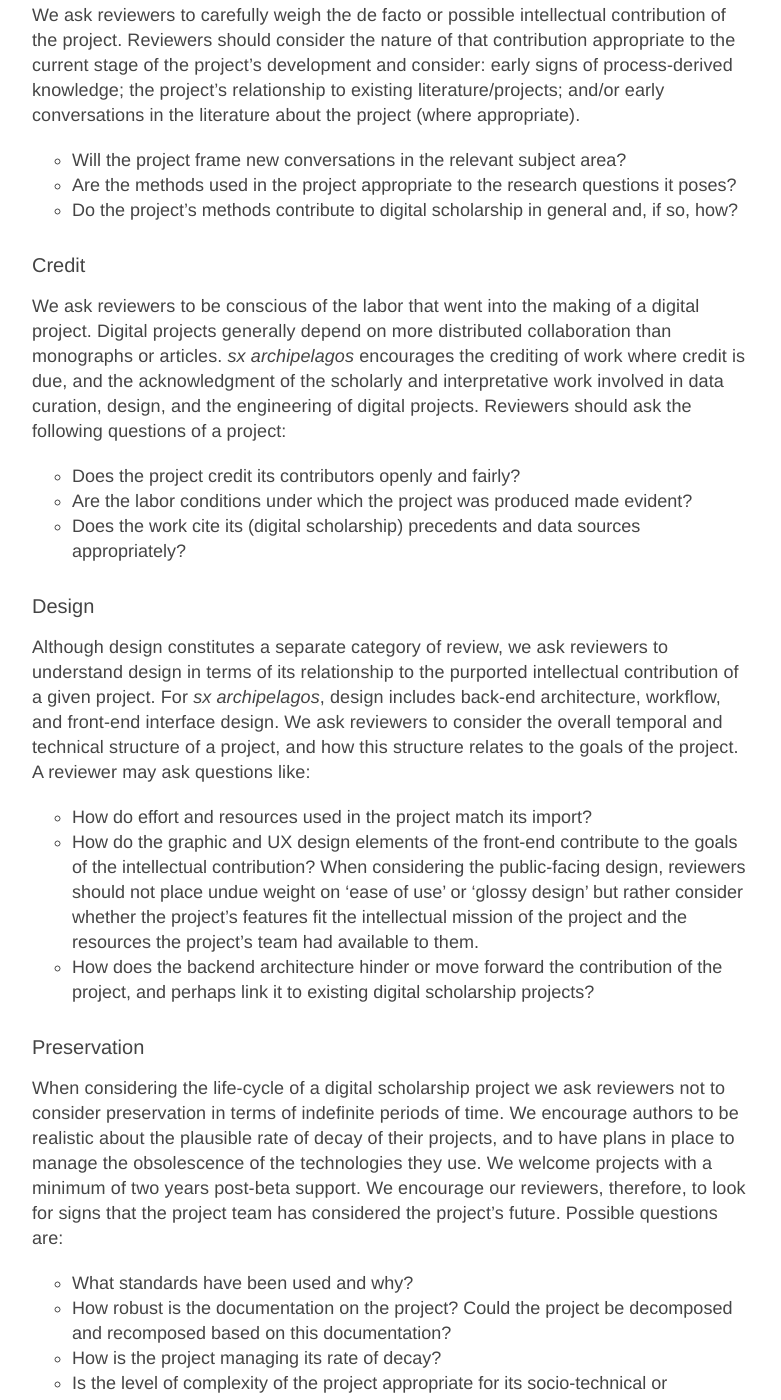
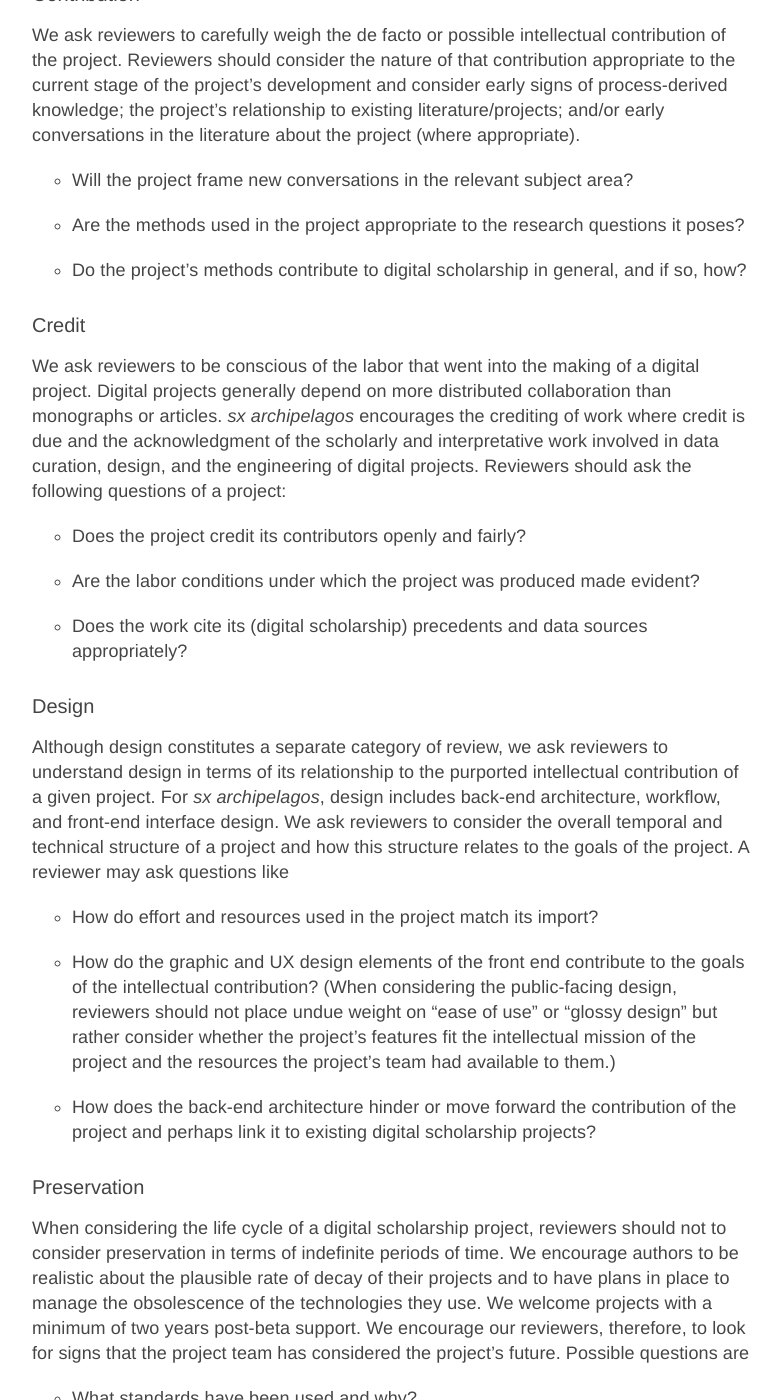
Before and after one commit to archipelagosjournal/archipelagos, a Jekyll site: the page built from review-guidelines.md, in a window 1280 px wide and 1400 px high, scrolled down 1295 px. Shown: the whole window, without its empty margins (248-1029 px from the left). Built offline with Jekyll 4.4.1, drawn with Linux system fonts in a browser that asks for light colours; some of the changed text lies outside the part shown.

Commit message:
cut and pasted final copyedited version to site

```diff
--- a/review-guidelines.md
+++ b/review-guidelines.md
@@ -20,67 +20,120 @@
 *sx archipelagos* accepts mid-stage digital scholarship projects beyond
 the article or monograph format for single-blind review. Our review
 process is crafted in accordance with the [DHCommons
-model](http://dhcommons.org/journal/submission-guidelines) with some
+model](http://dhcommons.org/journal/submission-guidelines), with some
 additions and revisions. Once peer review is completed, projects are
 “launched” via a dedicated page on the *sx archipelagos* platform. This
 landing page features a brief description of and link to the project,
 along with excerpts of audio, visual, and other multimedia elements.
-This page also provides a link to (a curated version) of the dialogue
-between site authors and peer reviewers. Click [here](http://) for example.
+This page also provides a link to (a curated version of) the dialogue
+between site authors and peer reviewers. Click for an example.
 
 Project review occurs in two phases:
 
-1. Authors submit a Project Statement consisting of a 350-500 word abstract and a 5000-7000 word description. Reviewers will offer initial feedback within four to six weeks.
-2. Authors respond to reviewer feedback in a 1000-1200 word narrative and provide a link to a navigable beta site for final review.
+1.  Authors submit a Project Statement consisting of a 350-to-500-word
+    abstract and a 5000-to-7000-word description. Reviewers will offer
+    initial feedback within four to six weeks.
 
-The Editors synthesize reviewer comments and the response from the author for final publication on a dedicated project page.
+2.  Authors respond to reviewer feedback in a 1000-to-1200-word
+    narrative and provide a link to a navigable beta site for
+    final review.
 
-Our review guidelines are separated into four categories: Contribution, Credit, Design, and Preservation.
+The Editors synthesize reviewer comments and the response from the
+author for final publication on a dedicated project page.
+
+Our review guidelines are separated into four categories: Contribution,
+Credit, Design, and Preservation.
 
 ### Contribution
 
 We ask reviewers to carefully weigh the de facto or possible
-intellectual contribution of the project. Reviewers should consider the nature of that contribution appropriate to the current stage of the project's development and consider: early signs of process-derived knowledge; the project's relationship to existing literature/projects; and/or early conversations in the literature about the project (where appropriate).
+intellectual contribution of the project. Reviewers should consider the
+nature of that contribution appropriate to the current stage of the
+project’s development and consider early signs of process-derived
+knowledge; the project’s relationship to existing literature/projects;
+and/or early conversations in the literature about the project (where
+appropriate).
 
-- Will the project frame new conversations in the relevant subject area?
-- Are the methods used in the project appropriate to the research questions it poses?
-- Do the project's methods contribute to digital scholarship in general and, if so, how?
+-   Will the project frame new conversations in the relevant subject
+    area?
+
+-   Are the methods used in the project appropriate to the research
+    questions it poses?
+
+-   Do the project’s methods contribute to digital scholarship in
+    general, and if so, how?
 
 ### Credit
 
-We ask reviewers to be conscious of the labor that went into the making of a digital project. Digital projects generally depend on more distributed collaboration than monographs or articles. *sx archipelagos* encourages the crediting of work where credit is due, and the acknowledgment of the scholarly and interpretative work involved in data curation, design, and the engineering of digital projects. Reviewers should ask the following questions of a project:
+We ask reviewers to be conscious of the labor that went into the making
+of a digital project. Digital projects generally depend on more
+distributed collaboration than monographs or articles. *sx archipelagos*
+encourages the crediting of work where credit is due and the
+acknowledgment of the scholarly and interpretative work involved in data
+curation, design, and the engineering of digital projects. Reviewers
+should ask the following questions of a project:
 
-- Does the project credit its contributors openly and fairly?
-- Are the labor conditions under which the project was produced made evident?
-- Does the work cite its (digital scholarship) precedents and data sources appropriately?
+-   Does the project credit its contributors openly and fairly?
+
+-   Are the labor conditions under which the project was produced made
+    evident?
+
+-   Does the work cite its (digital scholarship) precedents and data
+    sources appropriately?
 
 ### Design
 
-Although design constitutes a separate category of review, we ask reviewers to understand design in terms of its relationship to the purported intellectual contribution of a given project. For *sx archipelagos*, design includes back-end architecture, workflow, and front-end interface design. We ask reviewers to consider the overall temporal and technical structure of a project, and how this structure relates to the goals of the project. A reviewer may ask questions like:
+Although design constitutes a separate category of review, we ask
+reviewers to understand design in terms of its relationship to the
+purported intellectual contribution of a given project. For *sx
+archipelagos*, design includes back-end architecture, workflow, and
+front-end interface design. We ask reviewers to consider the overall
+temporal and technical structure of a project and how this structure
+relates to the goals of the project. A reviewer may ask questions like
 
 -   How do effort and resources used in the project match its import?
--   How do the graphic and UX design elements of the front-end contribute to the goals of the intellectual contribution? When considering the public-facing design, reviewers should not place undue weight on 'ease of use' or 'glossy design' but rather consider whether the project's features fit the intellectual mission of the project and the resources the project's team had available to them.
--   How does the backend architecture hinder or move forward the contribution of the project, and perhaps link it to existing digital scholarship projects?
+
+-   How do the graphic and UX design elements of the front end
+    contribute to the goals of the intellectual contribution? (When
+    considering the public-facing design, reviewers should not place
+    undue weight on “ease of use” or “glossy design” but rather consider
+    whether the project’s features fit the intellectual mission of the
+    project and the resources the project’s team had available to them.)
+
+-   How does the back-end architecture hinder or move forward the
+    contribution of the project and perhaps link it to existing digital
+    scholarship projects?
 
 ### Preservation
 
-When considering the life-cycle of a digital scholarship project we ask
-reviewers not to consider preservation in terms of indefinite periods of
-time. We encourage authors to be realistic about the plausible rate of
-decay of their projects, and to have plans in place to manage the
-obsolescence of the technologies they use. We welcome projects with a
-minimum of two years post-beta support. We encourage our reviewers,
-therefore, to look for signs that the project team has considered the
-project’s future. Possible questions are:
+When considering the life cycle of a digital scholarship project,
+reviewers should not to consider preservation in terms of indefinite
+periods of time. We encourage authors to be realistic about the
+plausible rate of decay of their projects and to have plans in place to
+manage the obsolescence of the technologies they use. We welcome
+projects with a minimum of two years post-beta support. We encourage our
+reviewers, therefore, to look for signs that the project team has
+considered the project’s future. Possible questions are
 
 -   What standards have been used and why?
--   How robust is the documentation on the project? Could the project be decomposed and recomposed based on this documentation?
+
+-   How robust is the documentation on the project? Could the project be
+    decomposed and recomposed based on this documentation?
+
 -   How is the project managing its rate of decay?
--   Is the level of complexity of the project appropriate for its socio-technical or institutional context?
--   How conscious is the project team regarding the life-cycle of the project?
+
+-   Is the level of complexity of the project appropriate for its
+    sociotechnical or institutional context?
+
+-   How conscious is the project team regarding the life cycle of the
+    project?
 
 ---
 
 ## Review of Articles: A Brief Note.
 
-Our reviewers are expected to maintain the highest academic standards in the review of scholarly articles for publication in *sx archipelagos*. Since many of our articles are media-rich—linking prose arguments rhetorically to visuals—we ask our reviewers also to provide feedback on the figures, images, and interactives used in articles.
+Our reviewers are expected to maintain the highest academic standards in
+the review of scholarly articles for publication in *sx archipelagos*.
+Since many of our articles are media-rich—linking prose arguments
+rhetorically to visuals—we ask our reviewers also to provide feedback on
+the figures, images, and interactives used in articles.
```
